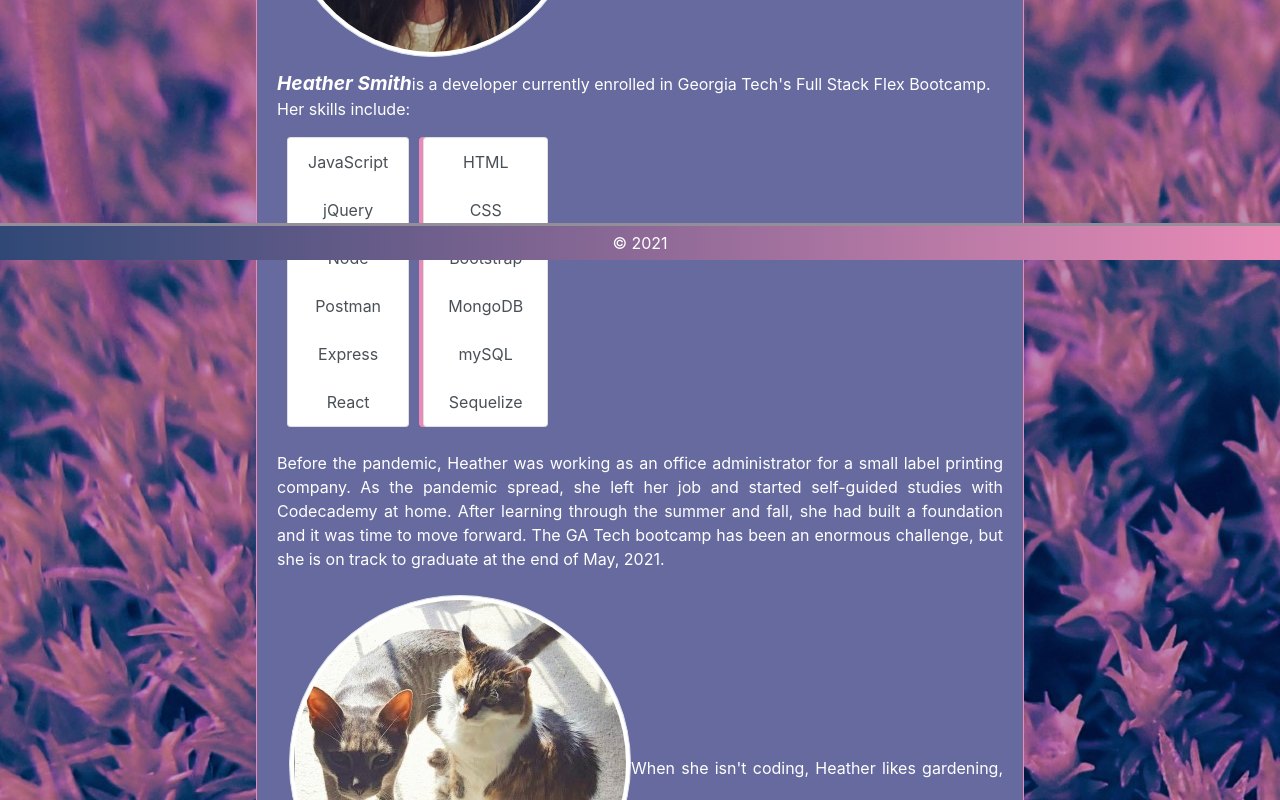
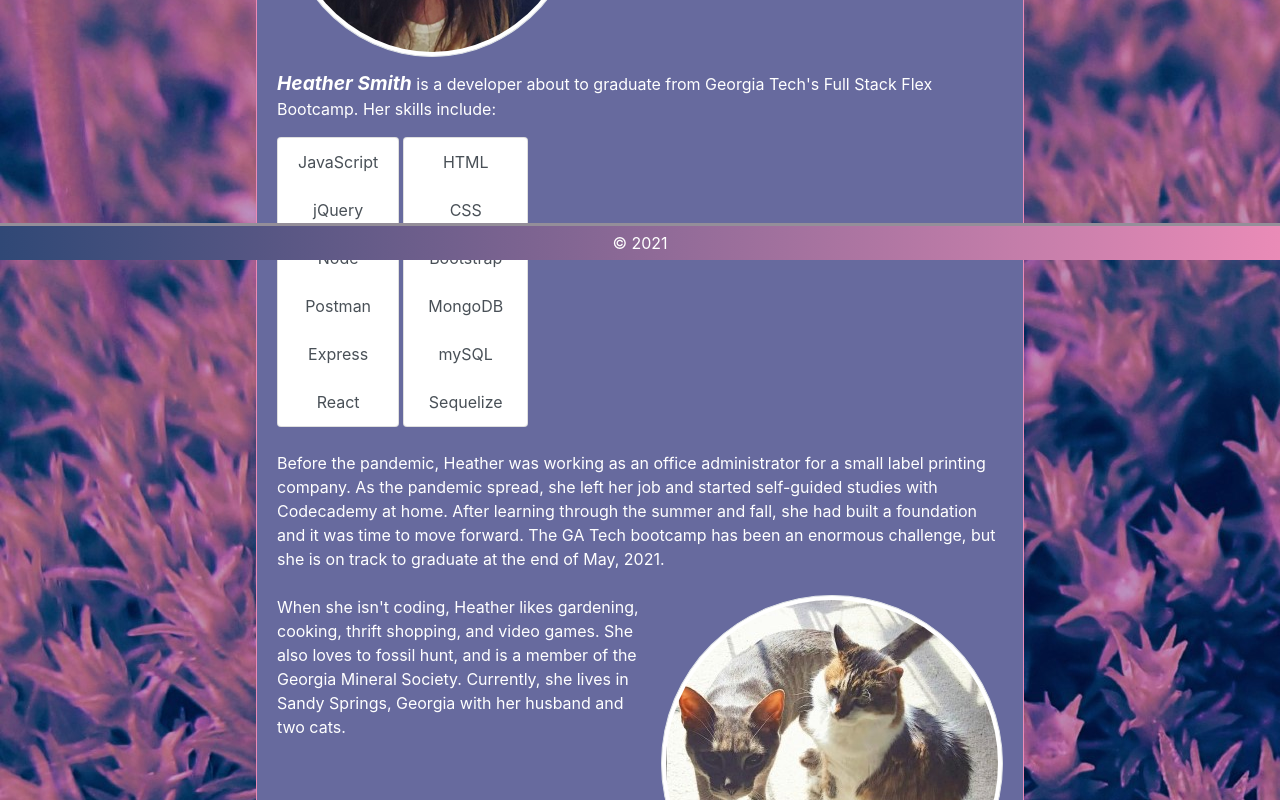
Before and after one commit to sorengrey/portfolio-in-react, a React (Create React App) app: page / in a window 1280 px wide. Shown: the part 540-1340 px from the top of the page. Built offline with nearby package versions, Linux system fonts and the light colour scheme.

Commit message:
Linked Google fonts

```diff
--- a/public/index.html
+++ b/public/index.html
@@ -15,6 +15,9 @@
 
     <link rel="stylesheet" href="https://stackpath.bootstrapcdn.com/bootstrap/4.3.1/css/bootstrap.min.css" integrity="sha384-ggOyR0iXCbMQv3Xipma34MD+dH/1fQ784/j6cY/iJTQUOhcWr7x9JvoRxT2MZw1T" crossorigin="anonymous">
 
+        <link rel="preconnect" href="https://fonts.gstatic.com">
+        <link href="https://fonts.googleapis.com/css2?family=Open+Sans:ital,wght@0,300;0,400;1,400&family=Raleway:wght@500&display=swap" rel="stylesheet">
+
 
     <title>Heather Smith - Portfolio</title>
   </head>
--- a/src/pages/Home/Home.css
+++ b/src/pages/Home/Home.css
@@ -54,6 +54,7 @@ body {
   border-radius: 50%;
   margin-left: 12px;
   margin-bottom: 12px;
+  float: inline-end;
 }
 
 /* Image Hover Animation */
@@ -68,10 +69,9 @@ li,
 }
 
 /* Skills */
-.list-group {
+.list-group-item-action {
   background-color: #ea8bb7;
   color: white;
-  margin-left: 10px;
 }
 
 .list-group-item:hover {
--- a/src/pages/Home/Home.js
+++ b/src/pages/Home/Home.js
@@ -23,9 +23,9 @@ function Home() {
 
             <p>
               <em>
-                <b>Heather Smith</b>
+                <b>Heather Smith </b>
               </em>
-              is a developer currently enrolled in Georgia Tech's Full Stack
+              is a developer about to graduate from Georgia Tech's Full Stack
               Flex Bootcamp. Her skills include:
             </p>
 
@@ -73,7 +73,7 @@ function Home() {
               </ul>
             </div>
             <br />
-            <p className="text-justify">
+            <p>
               Before the pandemic, Heather was working as an office
               administrator for a small label printing company. As the pandemic
               spread, she left her job and started self-guided studies with
```
